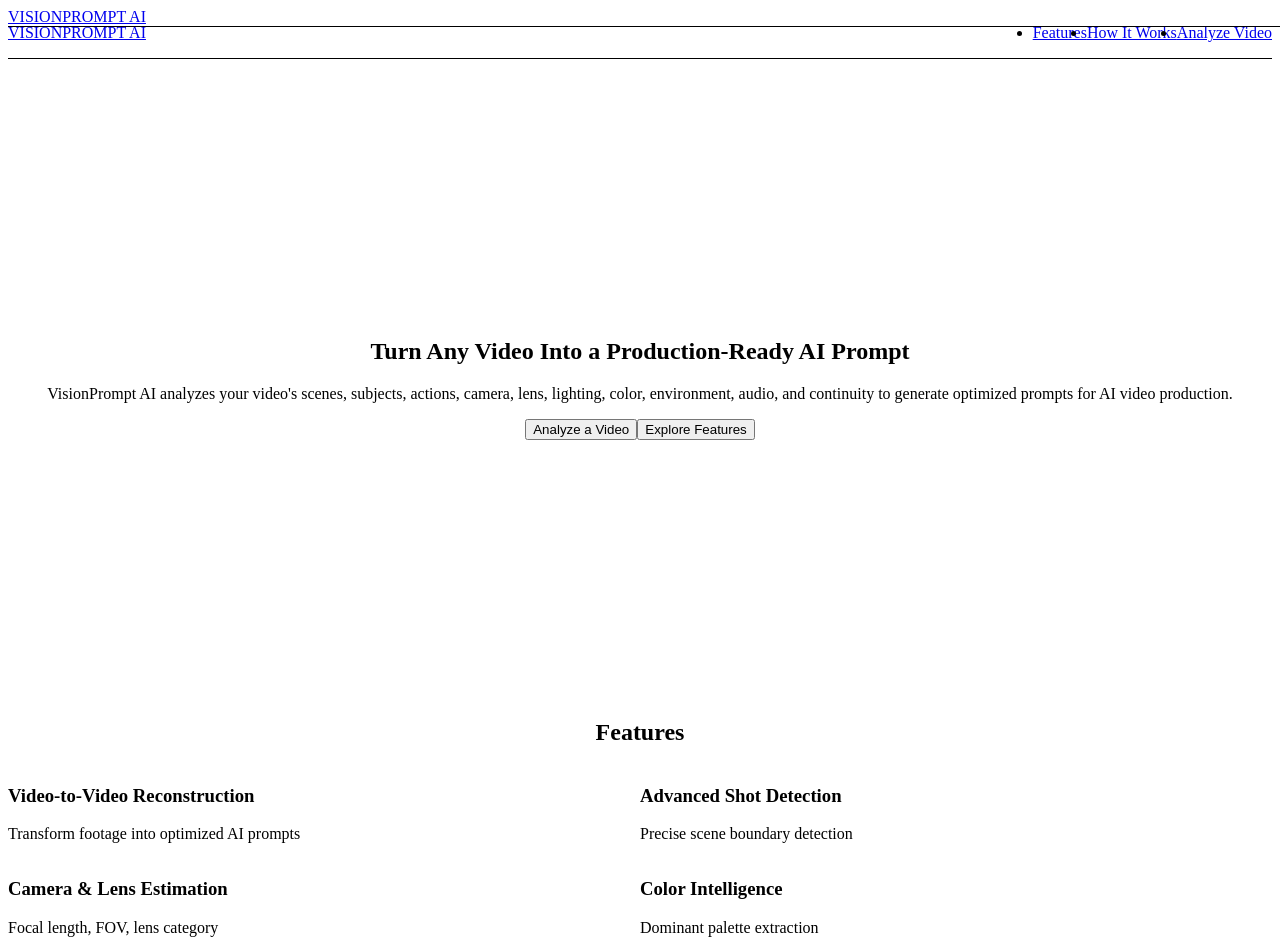
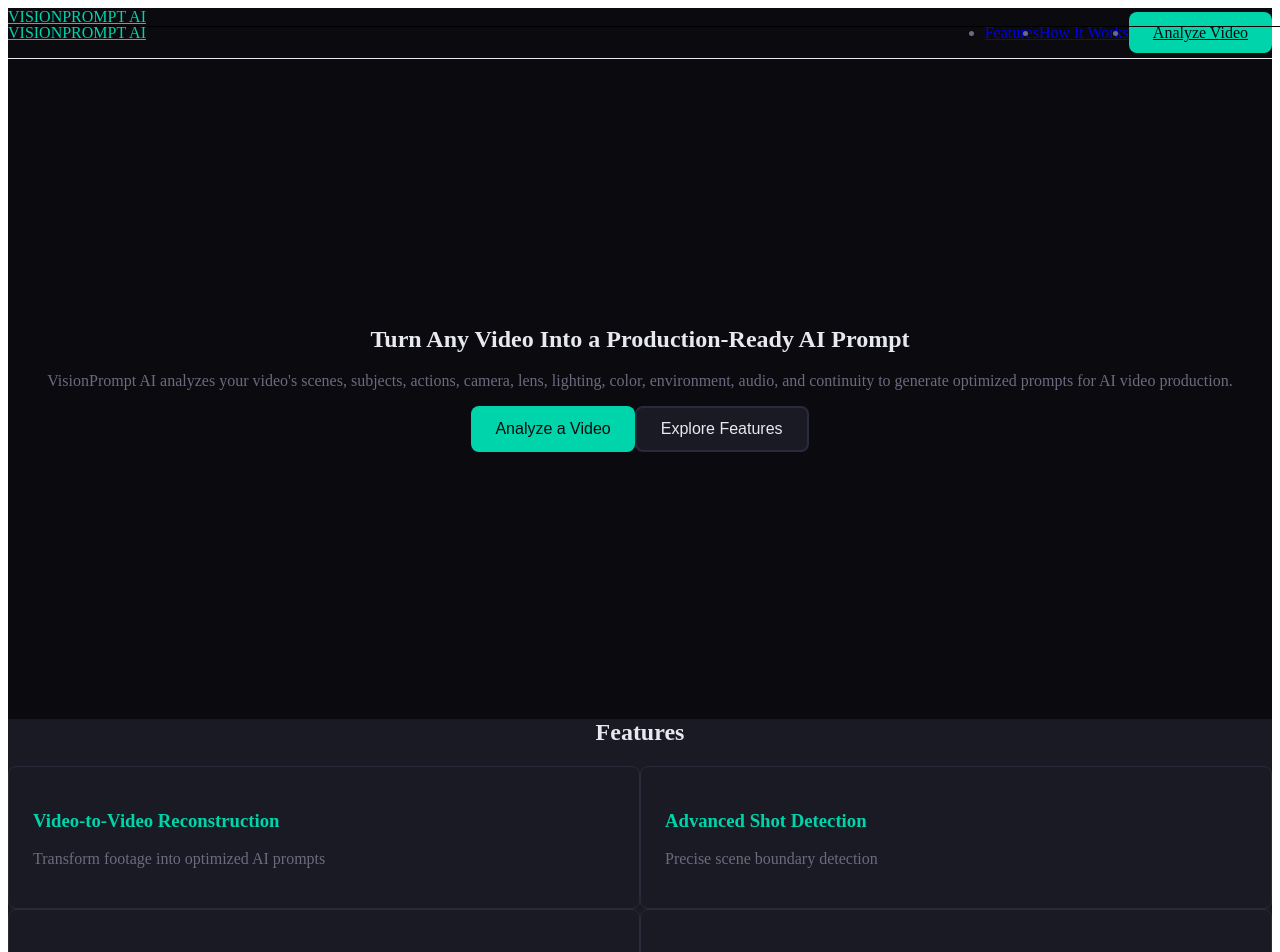
Before and after one commit to umarfarooqoq90368-prog/VISIONPROMPT-AI, a React (Vite) app in the folder frontend/: page / in a window 1280 px wide. Shown: the top 952 px of the page. Built offline with nearby package versions, Linux system fonts and the light colour scheme.

Commit message:
Fix Tailwind v4 styling: add custom button, card, and section styles

```diff
--- a/frontend/src/index.css
+++ b/frontend/src/index.css
@@ -1,3 +1,79 @@
 @tailwind base;
 @tailwind components;
 @tailwind utilities;
+
+/* Custom button styles */
+.btn-primary {
+  background-color: #00d4aa;
+  color: #0a0a0f;
+  border: none;
+  padding: 0.75rem 1.5rem;
+  border-radius: 0.5rem;
+  font-weight: 500;
+  font-size: 1rem;
+  transition: all 0.2s ease;
+  cursor: pointer;
+}
+.btn-primary:hover {
+  background-color: #00f5c4;
+  transform: translateY(-2px);
+  box-shadow: 0 8px 24px rgba(0, 212, 170, 0.3);
+}
+.btn-secondary {
+  background-color: #1a1a24;
+  color: #e8e8f0;
+  border: 2px solid #2a2a3a;
+  padding: 0.75rem 1.5rem;
+  border-radius: 0.5rem;
+  font-weight: 500;
+  font-size: 1rem;
+  transition: all 0.2s ease;
+  cursor: pointer;
+}
+.btn-secondary:hover {
+  border-color: #00d4aa;
+  color: #00d4aa;
+}
+
+/* Custom card styles */
+.card {
+  background-color: #1a1a24;
+  border: 1px solid #2a2a3a;
+  border-radius: 8px;
+  padding: 1.5rem;
+  transition: all 0.3s ease;
+}
+.card:hover {
+  border-color: #00d4aa;
+  box-shadow: 0 4px 12px rgba(0, 212, 170, 0.15);
+}
+
+/* Custom section backgrounds */
+.bg-bg {
+  background-color: #0a0a0f;
+}
+.bg-subtle {
+  background-color: #12121a;
+}
+
+/* Text colors */
+.text-fg {
+  color: #e8e8f0;
+}
+.text-muted {
+  color: #6b6b80;
+}
+.text-accent {
+  color: #00d4aa;
+}
+
+/* Section backgrounds */
+.bg-bg-subtle {
+  background-color: #1a1a24;
+}
+
+/* Focus styles for accessibility */
+.focus-visible:focus-visible {
+  outline: 2px solid #00d4aa;
+  outline-offset: 2px;
+}
```
